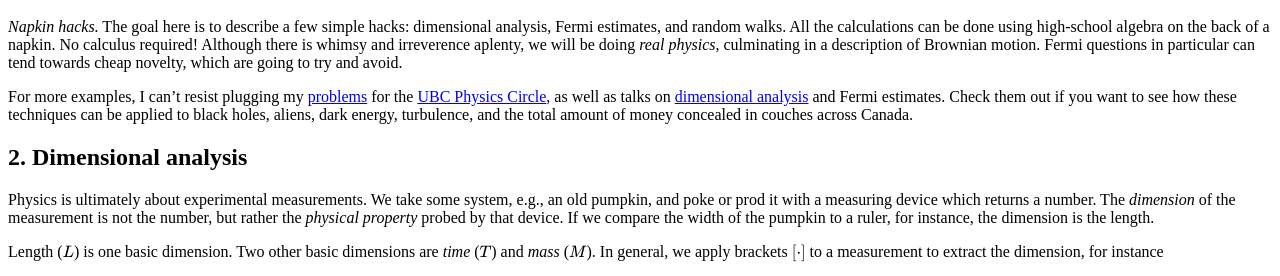
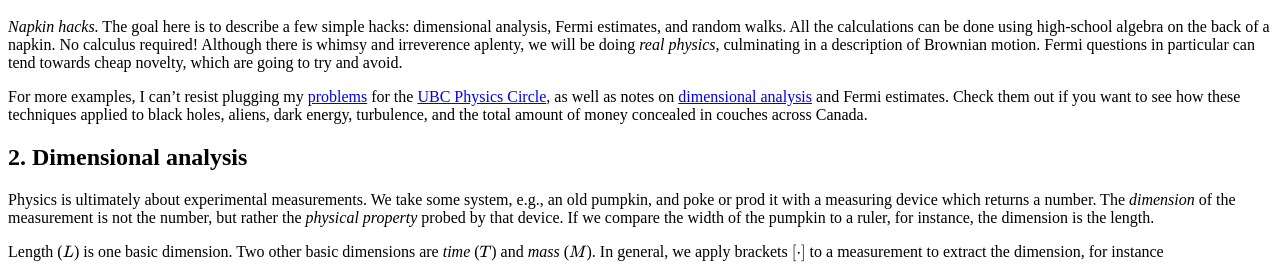
Before and after one commit to hapax/hapax.github.io, a Jekyll site: the page built from assets/simple-physics.md, in a window 1280 px wide and 900 px high, scrolled down 1008 px. Shown: the part 172-448 px from the top of the window. Built offline with Jekyll 4.4.1, drawn with Linux system fonts in a browser that asks for light colours; our own code applies the rules of GitHub Pages for plain Markdown files; formulas are drawn with MathJax 3; a script that is not in the unit is left out.

Commit message:
Update simple-physics.md

```diff
--- a/assets/simple-physics.md
+++ b/assets/simple-physics.md
@@ -86,10 +86,10 @@
 plugging my
 [problems](https://hapax.github.io/assets/circle-probs.pdf) for the
 [UBC Physics Circle](https://outreach.phas.ubc.ca/events/metro-vancouver-physics-circle/),
-as well as talks on
+as well as notes on
 [dimensional analysis](https://hapax.github.io/assets/dimensional-analysis.pdf)
 and Fermi estimates.
-Check them out if you want to see how these techniques can be applied
+Check them out if you want to see how these techniques applied
 to black holes, aliens, dark energy, turbulence, and the total amount
 of money concealed in couches across Canada.
 
```
